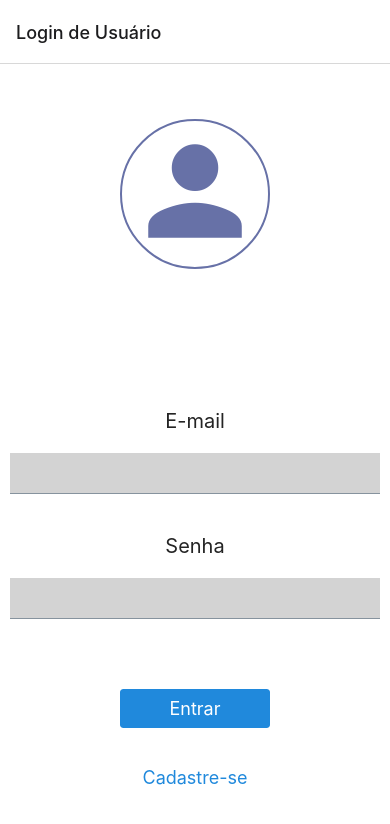
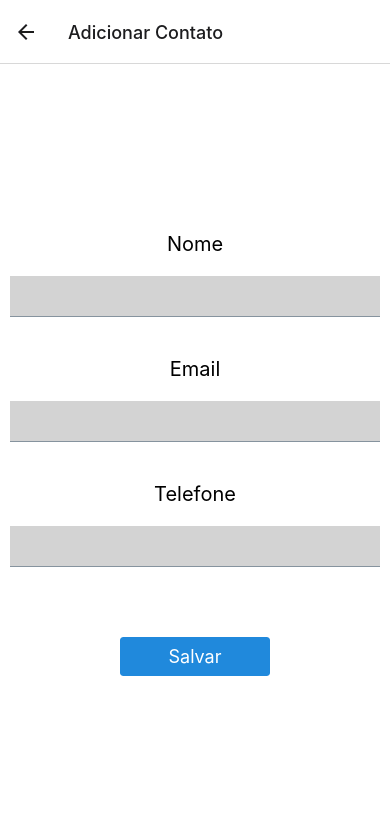
Before and after one commit to Tjaos/contact-list, a React Native app: screen /NumRegist in a window 390 px wide. Shown: the top 824 px of the page. Built offline with nearby package versions, Linux system fonts and the light colour scheme.

Commit message:
adição de tela de cadastro de numero e edição

```diff
--- a/App.js
+++ b/App.js
@@ -4,8 +4,8 @@ import { createNativeStackNavigator } from "@react-navigation/native-stack";
 import HomeScreen from "./screens/Home";
 import LoginScreen from "./screens/Login";
 import CadastroScreen from "./screens/Register";
-import EditScreen from "./screens/Edit";
-
+import NumberRegistScreen from "./screens/NumberRegist";
+import NumberEditScreen from "./screens/NumberEdit";
 const Stack = createNativeStackNavigator();
 
 function App() {
@@ -28,9 +28,14 @@ function App() {
           options={{ headerShown: false }}
         />
         <Stack.Screen
-          name="Edit"
-          component={EditScreen}
-          options={{ headerShown: false }}
+          name="NumRegist"
+          component={NumberRegistScreen}
+          options={{ headerShown: true, title: "Adicionar Contato" }}
+        />
+        <Stack.Screen
+          name="NumEdit"
+          component={NumberEditScreen}
+          options={{ headerShown: true, title: "Contato" }}
         />
       </Stack.Navigator>
     </NavigationContainer>
--- a/screens/Edit.js
+++ /dev/null
@@ -1,38 +0,0 @@
-import * as React from "react";
-import { View, Text, StyleSheet } from "react-native";
-import { Button, Input } from "react-native-elements";
-
-export default function EditScreen({ navigation }) {
-  return (
-    <View style={{ flex: 1, alignItems: "center", justifyContent: "center" }}>
-      <Text style={styles.texts}>Nome</Text>
-      <Input style={styles.inputs} />
-      <Text style={styles.texts}>CPF</Text>
-      <Input style={styles.inputs} />
-      <Text style={styles.texts}>E-mail</Text>
-      <Input style={styles.inputs} />
-      <Text style={styles.texts}>Senha</Text>
-      <Input secureTextEntry={true} style={styles.inputs} />
-    </View>
-  );
-}
-
-const styles = StyleSheet.create({
-  container: {
-    flex: 1,
-    backgroundColor: "#fff",
-    alignItems: "center",
-    justifyContent: "center",
-  },
-  inputs: {
-    backgroundColor: "#d3d3d3",
-    height: 30,
-    width: 100,
-    maxWidth: 1000,
-    fontSize: 20,
-  },
-  texts: {
-    paddingBottom: 10,
-    fontSize: 20,
-  },
-});
--- a/screens/Home.js
+++ b/screens/Home.js
@@ -7,21 +7,24 @@ export default function HomeScreen({ navigation }) {
     <View style={{ flex: 1, alignItems: "center", justifyContent: "center" }}>
       <Header backgroundColor="gray"
         centerComponent={{ text: "Lista de Contatos", style: { color: "#fff", width:400, alignItems:'center', justifyContent:'center', fontSize:30 } }}
-        rightComponent={<Button title="+" onPress={() => navigation.navigate("Edit")}/>}
+        rightComponent={<Button title="+" onPress={() => navigation.navigate("NumRegist")}/>}
         leftComponent={<Button title="<" onPress={() => navigation.navigate("Login")}/>}
       />
       <ScrollView>
         <ListItem>
           <ListItem.Content>
-            <View style={styles.views}>
+            <View style={styles.views}
+            >
               <Avatar
                 size={45}
                 rounded
                 source={{
                   uri: "https://randomuser.me/api/portraits/men/38.jpg",
+
                 }}
+                onPress={()=> navigation.navigate("NumEdit")}
               />
-              <ListItem.Title>Edicleidson Matuzalém da SIlva</ListItem.Title>
+              <ListItem.Title>Clarioswaldo Ferreira</ListItem.Title>
               <ListItem.Subtitle>(81)99999-9999</ListItem.Subtitle>
             </View>
             <View style={styles.views}>
@@ -31,6 +34,7 @@ export default function HomeScreen({ navigation }) {
                 source={{
                   uri: "https://randomuser.me/api/portraits/men/37.jpg",
                 }}
+                onPress={()=> navigation.navigate("NumEdit")}
               />
               <ListItem.Title>Edicleidson Matuzalém da SIlva</ListItem.Title>
               <ListItem.Subtitle>(81)99999-9999</ListItem.Subtitle>
--- /dev/null
+++ b/screens/NumberEdit.js
@@ -0,0 +1,92 @@
+import * as React from "react";
+import { View, Text, StyleSheet } from "react-native";
+import { Button, Input } from "react-native-elements";
+
+export default function NumberEditScreen() {
+  return (
+    <View style={styles.container}>
+      <View
+        style={{
+          width: "100%",
+          alignItems: "center",
+          justifyContent: "center",
+          display: "flex",
+          marginBottom: 30,
+        }}
+      >
+        <Text style={styles.texts}>Nome</Text>
+        <Input style={styles.inputs} />
+      </View>
+
+      <View
+        style={{
+          width: "100%",
+          alignItems: "center",
+          justifyContent: "center",
+          display: "flex",
+          marginBottom: 30,
+        }}
+      >
+        <Text style={styles.texts}>Email</Text>
+        <Input style={styles.inputs} />
+      </View>
+      <View
+        style={{
+          width: "100%",
+          alignItems: "center",
+          justifyContent: "center",
+          display: "flex",
+          marginBottom: 30,
+        }}
+      >
+        <Text style={styles.texts}>Telefone</Text>
+        <Input style={styles.inputs} />
+      </View>
+      <View style={{ marginTop: 30 }}>
+        <Button
+          style={{ width: 150 }}
+          title={"Alterar"}
+          type="solid"
+          size="Large"
+          color="red"
+          onPress={() => navigation.navigate("Home")}
+        ></Button>
+      </View>
+      <View style={{ marginTop: 30 }}>
+        <Button
+          style={{ width: 150, color:"red" }}
+          title={"Excluir"}
+          type="clear"
+          size="Large"
+          onPress={() => navigation.navigate("Home")}
+        ></Button>
+      </View>
+    </View>
+  );
+}
+
+const styles = StyleSheet.create({
+  container: {
+    flex: 1,
+    backgroundColor: "#fff",
+    alignItems: "center",
+    justifyContent: "center",
+  },
+  views: {
+    marginBottom: 15,
+    padding: 10,
+    backgroundColor: "#d3d3d3",
+    width: 450,
+  },
+  inputs: {
+    backgroundColor: "#d3d3d3",
+    height: 30,
+    width: 100,
+    maxWidth: 1000,
+    fontSize: 20,
+  },
+  texts: {
+    paddingBottom: 20,
+    fontSize: 20,
+  },
+});
--- /dev/null
+++ b/screens/NumberRegist.js
@@ -0,0 +1,81 @@
+import * as React from "react";
+import { View, Text, StyleSheet } from "react-native";
+import { Button, Input } from "react-native-elements";
+
+export default function NumberRegistScreen({ navigation }) {
+  return (
+    <View style={styles.container}>
+      <View
+        style={{
+          width: "100%",
+          alignItems: "center",
+          justifyContent: "center",
+          display: "flex",
+          marginBottom: 30,
+        }}
+      >
+        <Text style={styles.texts}>Nome</Text>
+        <Input style={styles.inputs} />
+      </View>
+
+      <View
+        style={{
+          width: "100%",
+          alignItems: "center",
+          justifyContent: "center",
+          display: "flex",
+          marginBottom: 30,
+        }}
+      >
+        <Text style={styles.texts}>Email</Text>
+        <Input style={styles.inputs} />
+      </View>
+      <View
+        style={{
+          width: "100%",
+          alignItems: "center",
+          justifyContent: "center",
+          display: "flex",
+          marginBottom: 30,
+        }}
+      >
+        <Text style={styles.texts}>Telefone</Text>
+        <Input style={styles.inputs} />
+      </View>
+      <View style={{ marginTop: 30 }}>
+          <Button style={{width:150}}
+            title={"Salvar"}
+            type="solid"
+            size="Large"
+            onPress={() => navigation.navigate("Home")}
+          ></Button>
+        </View>
+    </View>
+  );
+}
+
+const styles = StyleSheet.create({
+  container: {
+    flex: 1,
+    backgroundColor: "#fff",
+    alignItems: "center",
+    justifyContent: "center",
+  },
+  views: {
+    marginBottom: 15,
+    padding: 10,
+    backgroundColor: "#d3d3d3",
+    width: 450,
+  },
+  inputs: {
+    backgroundColor: "#d3d3d3",
+    height: 30,
+    width: 100,
+    maxWidth: 1000,
+    fontSize: 20,
+  },
+  texts: {
+    paddingBottom: 20,
+    fontSize: 20,
+  },
+});
```
